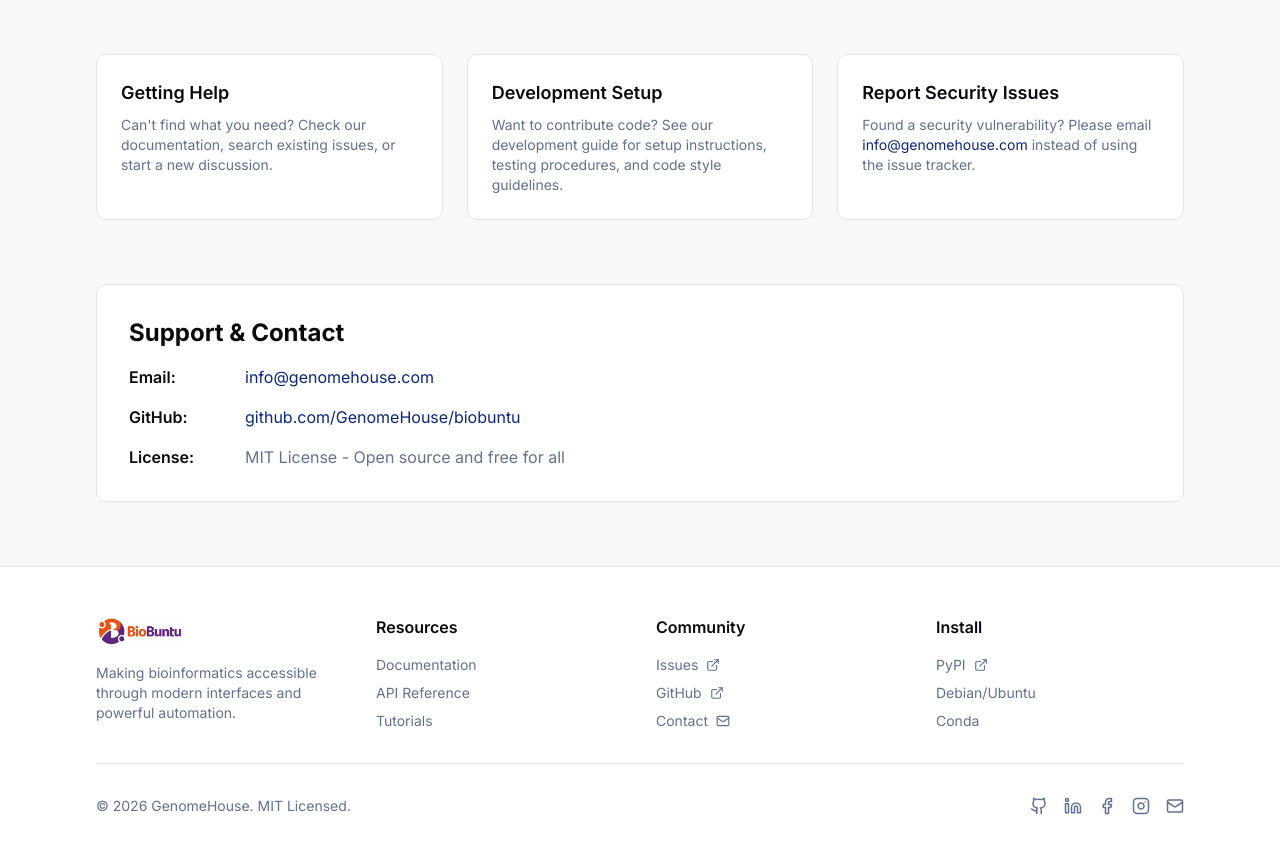
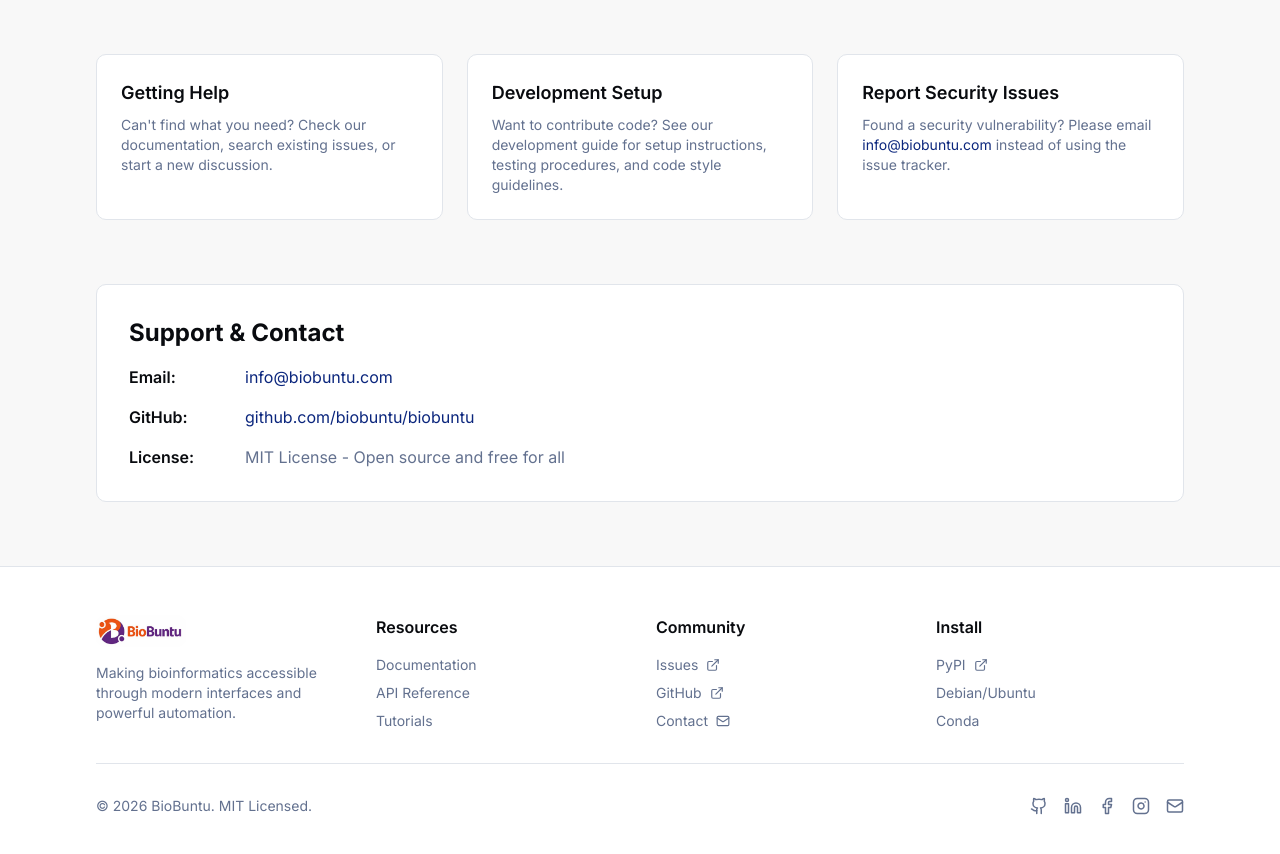
Before and after one commit to biobuntu/biobuntu.github.io, a Next.js app: page /community in a window 1280 px wide. Shown: the part 1100-1954 px from the top of the page. Built offline with nearby package versions, Linux system fonts and the light colour scheme.

Commit message:
biobuntu

```diff
--- a/app/community/page.tsx
+++ b/app/community/page.tsx
@@ -19,21 +19,21 @@ export default function CommunityPage() {
               icon: Github,
               title: "GitHub Repository",
               description: "Browse the source code, report issues, and contribute",
-              link: "https://github.com/GenomeHouse/biobuntu",
+              link: "https://github.com/biobuntu/biobuntu",
               linkText: "Visit GitHub",
             },
             {
               icon: MessageSquare,
               title: "Issue Tracking",
               description: "Report bugs, request features, and discuss improvements",
-              link: "https://github.com/GenomeHouse/biobuntu/issues",
+              link: "https://github.com/biobuntu/biobuntu/issues",
               linkText: "View Issues",
             },
             {
               icon: Users,
               title: "Discussions",
               description: "Join conversations with other researchers and developers",
-              link: "https://github.com/GenomeHouse/biobuntu/discussions",
+              link: "https://github.com/biobuntu/biobuntu/discussions",
               linkText: "Start Discussing",
             },
             {
@@ -99,8 +99,8 @@ export default function CommunityPage() {
             <h3 className="font-semibold text-lg text-foreground mb-2">Report Security Issues</h3>
             <p className="text-sm text-muted-foreground">
               Found a security vulnerability? Please email{" "}
-              <a href="mailto:info@genomehouse.com" className="text-primary hover:underline">
-                info@genomehouse.com
+              <a href="mailto:mubashirali1837@gmail.com" className="text-primary hover:underline">
+                info@biobuntu.com
               </a>{" "}
               instead of using the issue tracker.
             </p>
@@ -112,19 +112,19 @@ export default function CommunityPage() {
           <div className="space-y-4">
             <div className="flex gap-4">
               <div className="font-semibold text-foreground min-w-[100px]">Email:</div>
-              <a href="mailto:info@genomehouse.com" className="text-primary hover:underline">
-                info@genomehouse.com
+              <a href="mailto:mubashirali1837@gmail.com" className="text-primary hover:underline">
+                info@biobuntu.com
               </a>
             </div>
             <div className="flex gap-4">
               <div className="font-semibold text-foreground min-w-[100px]">GitHub:</div>
               <a
-                href="https://github.com/GenomeHouse/biobuntu"
+                href="https://github.com/biobuntu/biobuntu"
                 target="_blank"
                 rel="noopener noreferrer"
                 className="text-primary hover:underline"
               >
-                github.com/GenomeHouse/biobuntu
+                github.com/biobuntu/biobuntu
               </a>
             </div>
             <div className="flex gap-4">
--- a/app/page.tsx
+++ b/app/page.tsx
@@ -32,7 +32,7 @@ export default function Home() {
                 Get Started <ArrowRight size={18} />
               </a>
               <a
-                href="https://github.com/GenomeHouse/biobuntu"
+                href="https://github.com/biobuntu/biobuntu"
                 target="_blank"
                 rel="noopener noreferrer"
                 className="px-6 py-3 border border-border text-foreground rounded-lg font-semibold hover:bg-secondary transition-colors"
@@ -135,7 +135,7 @@ export default function Home() {
               },
               {
                 title: "From Source",
-                command: "git clone https://github.com/GenomeHouse/biobuntu.git\ncd biobuntu\npip install -e .",
+                command: "git clone https://github.com/biobuntu/biobuntu.git\ncd biobuntu\npip install -e .",
                 description: "Build and install from source code",
               },
               {
@@ -145,7 +145,7 @@ export default function Home() {
               },
               {
                 title: "Conda",
-                command: "conda install -c genomehouse biobuntu",
+                command: "conda install -c biobuntu biobuntu",
                 description: "Install via conda package manager",
               },
             ].map((method, index) => (
--- a/components/footer.tsx
+++ b/components/footer.tsx
@@ -41,7 +41,7 @@ export function Footer() {
             <ul className="space-y-2 text-sm">
               <li>
                 <a
-                  href="https://github.com/GenomeHouse/biobuntu/issues"
+                  href="https://github.com/biobuntu/biobuntu/issues"
                   target="_blank"
                   rel="noopener noreferrer"
                   className="text-muted-foreground hover:text-primary transition-colors flex items-center gap-2"
@@ -51,7 +51,7 @@ export function Footer() {
               </li>
               <li>
                 <a
-                  href="https://github.com/GenomeHouse/biobuntu"
+                  href="https://github.com/biobuntu/biobuntu"
                   target="_blank"
                   rel="noopener noreferrer"
                   className="text-muted-foreground hover:text-primary transition-colors flex items-center gap-2"
@@ -61,7 +61,7 @@ export function Footer() {
               </li>
               <li>
                 <a
-                  href="mailto:info@genomehouse.com"
+                  href="mailto:info@biobuntu.com"
                   className="text-muted-foreground hover:text-primary transition-colors flex items-center gap-2"
                 >
                   Contact <Mail size={14} />
@@ -98,10 +98,10 @@ export function Footer() {
         </div>
 
         <div className="border-t border-border pt-8 flex justify-between items-center text-sm text-muted-foreground">
-          <p>&copy; 2026 GenomeHouse. MIT Licensed.</p>
+          <p>&copy; 2026 BioBuntu. MIT Licensed.</p>
           <div className="flex gap-4">
             <a
-              href="https://github.com/GenomeHouse/biobuntu"
+              href="https://github.com/biobuntu/biobuntu"
               target="_blank"
               rel="noopener noreferrer"
               aria-label="GitHub"
@@ -110,7 +110,7 @@ export function Footer() {
               <Github size={18} />
             </a>
             <a
-              href="https://www.linkedin.com/company/genomehouse"
+              href="https://www.linkedin.com/company/biobuntu"
               target="_blank"
               rel="noopener noreferrer"
               aria-label="LinkedIn"
@@ -119,7 +119,7 @@ export function Footer() {
               <Linkedin size={18} />
             </a>
             <a
-              href="https://www.facebook.com/genomehouse"
+              href="https://www.facebook.com/biobuntu"
               target="_blank"
               rel="noopener noreferrer"
               aria-label="Facebook"
@@ -128,7 +128,7 @@ export function Footer() {
               <Facebook size={18} />
             </a>
             <a
-              href="https://www.instagram.com/genomehouse"
+              href="https://www.instagram.com/biobuntu"
               target="_blank"
               rel="noopener noreferrer"
               aria-label="Instagram"
@@ -136,7 +136,7 @@ export function Footer() {
             >
               <Instagram size={18} />
             </a>
-            <a href="mailto:info@genomehouse.com" className="hover:text-primary transition-colors" aria-label="Email">
+            <a href="mailto:info@biobuntu.com" className="hover:text-primary transition-colors" aria-label="Email">
               <Mail size={18} />
             </a>
           </div>
--- a/components/navigation.tsx
+++ b/components/navigation.tsx
@@ -34,7 +34,7 @@ export function Navigation() {
 
           <div className="hidden md:flex gap-4">
             <a
-              href="https://github.com/GenomeHouse/biobuntu"
+              href="https://github.com/biobuntu/biobuntu"
               target="_blank"
               rel="noopener noreferrer"
               className="px-4 py-2 text-foreground hover:bg-secondary rounded-lg transition-colors"
@@ -72,7 +72,7 @@ export function Navigation() {
             ))}
             <div className="flex gap-2 pt-2">
               <a
-                href="https://github.com/GenomeHouse/biobuntu"
+                href="https://github.com/biobuntu/biobuntu"
                 target="_blank"
                 rel="noopener noreferrer"
                 className="flex-1 px-4 py-2 text-center text-foreground hover:bg-secondary rounded-lg transition-colors"
```
Also changed, not shown: 1 other file (tests, documents, lock files or other folders).
